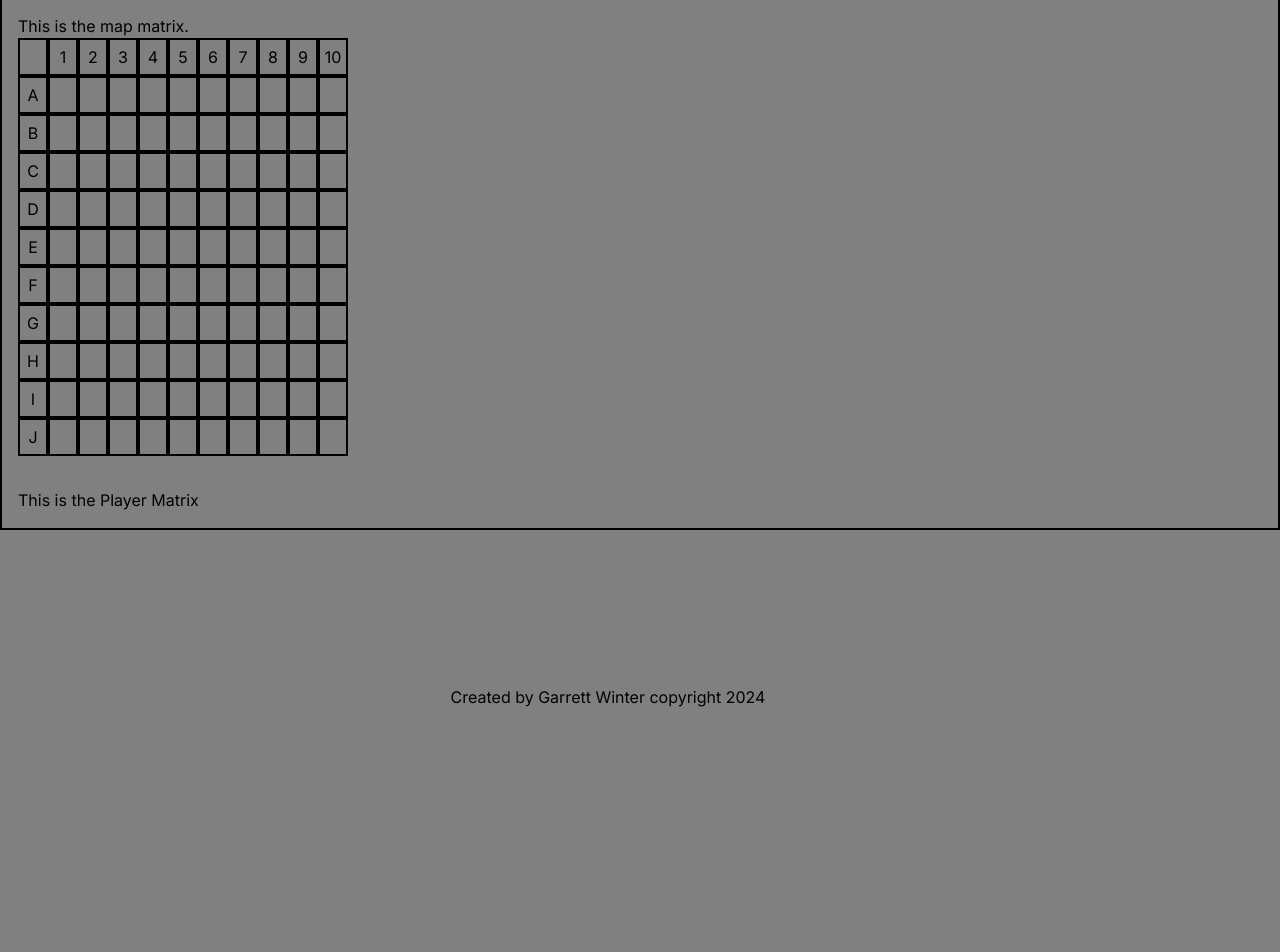
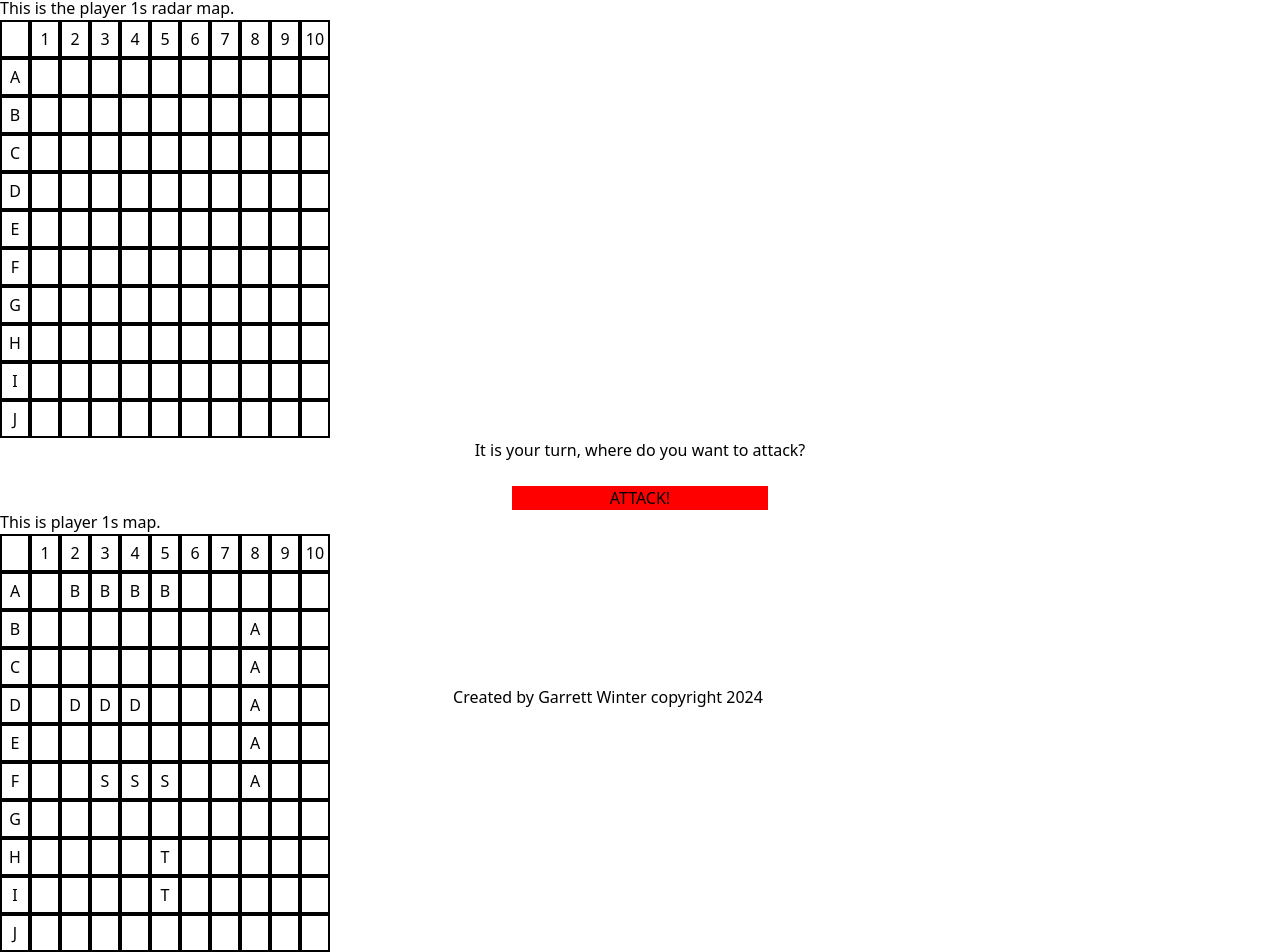
Before and after one commit to garrettWinter/sunkmybattleship, a Next.js app: page / in a window 1280 px wide. Shown: the part 78-1030 px from the top of the page. Before the commit the page ends 800 px from the top, so only its background shows below. Built offline with nearby package versions, Linux system fonts and the light colour scheme.

Commit message:
added in the attackWindow and worded out some client console bugs.

```diff
--- /dev/null
+++ b/src/app/components/attackWindow copy.tsx
@@ -0,0 +1,35 @@
+"use client"
+
+import { useState } from 'react';
+export default function AttackWindow (){
+    //Styling Here
+    const styling = {
+        border: "solid black 2px",
+        display: "flex",
+        FlexDirection: "column",
+        alignItems: "center",
+    };
+    let buttonStyle = {
+        backgroundColor: "red",
+        width: "20%",
+
+    }
+
+    ///Logic Here
+   function attackActionButton (){
+    // const [value, setValue] = useState('default value');
+    // console.log(`${value} is value`);
+    // setValue =
+    console.log("Attack Button Clicked");
+    window.alert("You attacked")
+
+    }
+
+     return (
+        <div style={styling}>
+            <span>It is your turn, where do you want to attack?</span>
+            <textarea></textarea>
+            <button style={buttonStyle} onClick={attackActionButton}>ATTACK!</button>
+        </div>
+     )
+}
--- /dev/null
+++ b/src/app/components/attackWindow.tsx
@@ -0,0 +1,37 @@
+"use client"
+
+import { useState, CSSProperties } from 'react';
+
+export default function AttackWindow() {
+    const [inputValue, setInputValue] = useState('');
+
+    //Styling Here
+    const stylings: CSSProperties = {
+        display: "flex",
+        flexDirection: "column",
+        alignItems: "center",
+    };
+
+    let buttonStyles: CSSProperties = {
+        backgroundColor: "red",
+        width: "20%",
+    };
+
+    function attackActionButton() {
+        console.log("Attack Button Clicked");
+        window.alert(`You Attacked ${inputValue}`)
+    };
+
+    const handleInputChange = (event: React.ChangeEvent<HTMLInputElement>) => {
+        setInputValue(event.target.value);
+    };
+
+    return (
+        <div style={stylings}>
+            <span>It is your turn, where do you want to attack?</span>
+            <input type="text" value={inputValue} onChange={handleInputChange} />
+            <button style={buttonStyles} onClick={attackActionButton}>ATTACK!</button>
+        </div>
+
+    );
+}
--- a/src/app/components/mapMatrix.tsx
+++ b/src/app/components/mapMatrix.tsx
@@ -36,7 +36,7 @@ export default function MapMatrix() {
             // justifyContent: "center",
             alignItems: "center",
         }}>
-            This is the map matrix.
+            This is the player 1s radar map.
             <div style={{
                 display: "flex"
             }}>{header.map((function (data, index) {
--- a/src/app/components/playerMatrix.tsx
+++ b/src/app/components/playerMatrix.tsx
@@ -1,5 +1,144 @@
 export default async function PlayerMatrix() {
-    return (
-        <div>This is the Player Matrix</div>
-    )
+        ///Game Data Block
+        let header = ["", "1", "2", "3", "4", "5", "6", "7", "8", "9", "10"];
+        let player1Row1 = ["A", "", "B", "B", "B", "B", "", "", "", "", ""];
+        let player1Row2 = ["B", "", "", "", "", "", "", "", "A", "", ""];
+        let player1Row3 = ["C", "", "", "", "", "", "", "", "A", "", ""];
+        let player1Row4 = ["D", "", "D", "D", "D", "", "", "", "A", "", ""];
+        let player1Row5 = ["E", "", "", "", "", "", "", "", "A", "", ""];
+        let player1Row6 = ["F", "", "", "S", "S", "S", "", "", "A", "", ""];
+        let player1Row7 = ["G", "", "", "", "", "", "", "", "", "", ""];
+        let player1Row8 = ["H", "", "", "", "", "T", "", "", "", "", ""];
+        let player1Row9 = ["I", "", "", "", "", "T", "", "", "", "", ""];
+        let player1Row10 = ["J", "", "", "", "", "", "", "", "", "", ""];
+
+        //styling
+        let player1Box = {
+            padding: "5px 5px",
+            border: "solid black 2px",
+            width: "30px",
+            // textAlign: "center",
+            display: "flex",
+            justifyContent: "center",
+        }
+
+        return (
+            <div style={{
+                // display: "flex",
+                // justifyContent: "center",
+                alignItems: "center",
+            }}>
+                This is player 1s map.
+                <div style={{
+                    display: "flex"
+                }}>{header.map((function (data, index) {
+                    return (
+                        <div key={"header-" + index} id={"header-" + index} style={player1Box
+                        }>{data}</div>
+                    )
+                }
+                ))}</div>
+
+                <div style={{
+                    display: "flex"
+                }}>{player1Row1.map((function (data, index) {
+                    return (
+                        <div key={"a-" + index} id={"a-" + index} style={player1Box
+                        }>{data}</div>
+                    )
+                }
+                ))}</div>
+
+                <div style={{
+                    display: "flex"
+                }}>{player1Row2.map((function (data, index) {
+                    return (
+                        <div key={"b-" + index} id={"b-" + index} style={player1Box
+                        }>{data}</div>
+                    )
+                }
+                ))}</div>
+
+                <div style={{
+                    display: "flex"
+                }}>{player1Row3.map((function (data, index) {
+                    return (
+                        <div key={"c-" + index} id={"c-" + index} style={player1Box
+                        }>{data}</div>
+                    )
+                }
+                ))}</div>
+
+                <div style={{
+                    display: "flex"
+                }}>{player1Row4.map((function (data, index) {
+                    return (
+                        <div key={"d-" + index} id={"d-" + index} style={player1Box
+                        }>{data}</div>
+                    )
+                }
+                ))}</div>
+
+                <div style={{
+                    display: "flex"
+                }}>{player1Row5.map((function (data, index) {
+                    return (
+                        <div key={"e-" + index} id={"e-" + index} style={player1Box
+                        }>{data}</div>
+                    )
+                }
+                ))}</div>
+
+                <div style={{
+                    display: "flex"
+                }}>{player1Row6.map((function (data, index) {
+                    return (
+                        <div key={"f-" + index} id={"f-" + index} style={player1Box
+                        }>{data}</div>
+                    )
+                }
+                ))}</div>
+
+                <div style={{
+                    display: "flex"
+                }}>{player1Row7.map((function (data, index) {
+                    return (
+                        <div key={"g-" + index} id={"g-" + index} style={player1Box
+                        }>{data}</div>
+                    )
+                }
+                ))}</div>
+
+                <div style={{
+                    display: "flex"
+                }}>{player1Row8.map((function (data, index) {
+                    return (
+                        <div key={"h-" + index} id={"h-" + index} style={player1Box
+                        }>{data}</div>
+                    )
+                }
+                ))}</div>
+
+                <div style={{
+                    display: "flex"
+                }}>{player1Row9.map((function (data, index) {
+                    return (
+                        <div key={"i-" + index} id={"i-" + index} style={player1Box
+                        }>{data}</div>
+                    )
+                }
+                ))}</div>
+
+                <div style={{
+                    display: "flex"
+                }}>{player1Row10.map((function (data, index) {
+                    return (
+                        <div key={"j-" + index}  id={"j-" + index} style={player1Box
+                        }>{data}</div>
+                    )
+                }
+                ))}</div>
+
+            </div>
+        )
 }
--- a/src/app/layout.tsx
+++ b/src/app/layout.tsx
@@ -1,8 +1,8 @@
 import type { Metadata } from "next";
-import { Inter } from "next/font/google";
+// import { Inter } from "next/font/google";
 import "./globals.css";
 
-const inter = Inter({ subsets: ["latin"] });
+// const inter = Inter({ subsets: ["latin"] });
 
 export const metadata: Metadata = {
   title: "You Sank my Battleship!",
@@ -16,7 +16,7 @@ export default function RootLayout({
 }>) {
   return (
     <html lang="en">
-      <body className={inter.className}>{children}</body>
+      <body>{children}</body>
     </html>
   );
 }
--- a/src/app/page.tsx
+++ b/src/app/page.tsx
@@ -2,26 +2,18 @@ import Header from "./components/header";
 import Footer from "./components/footer";
 import MapMatrix from "./components/mapMatrix";
 import PlayerMatrix from "./components/playerMatrix";
+import AttackWindow from "./components/attackWindow";
 
 export default function Home() {
   return (
-    <body style={{ background: "grey" }}>
+    <body>
       <Header />
       <main>
-        <div style={{
-          border: "Solid black 2px"
-        }}>
-          <div style={{textAlign: "center"}}>This is the main play area</div>
-          <div style={{
-            padding: "1rem"
-          }}>
-            <MapMatrix/>
-          </div>
-          <div style={{
-            padding: "1rem"
-          }}>
-            <PlayerMatrix/>
-          </div>
+        <div>
+          <div style={{ textAlign: "center" }}>This is the main play area</div>
+          <MapMatrix />
+          <AttackWindow />
+          <PlayerMatrix />
         </div>
       </main>
       <Footer />
```
